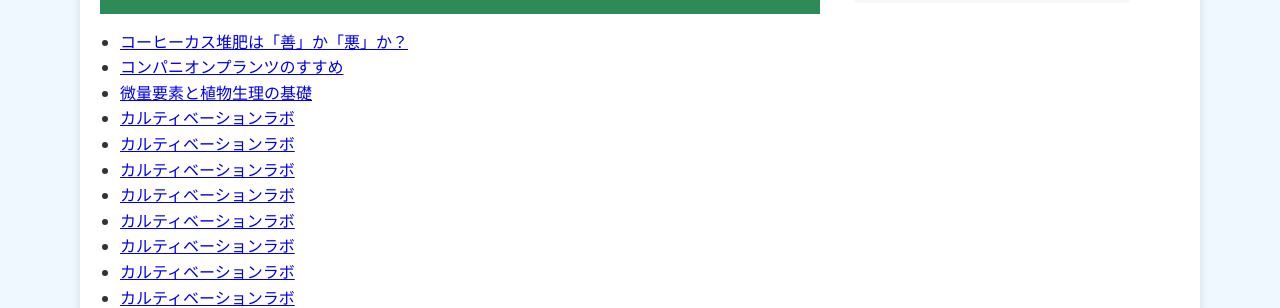
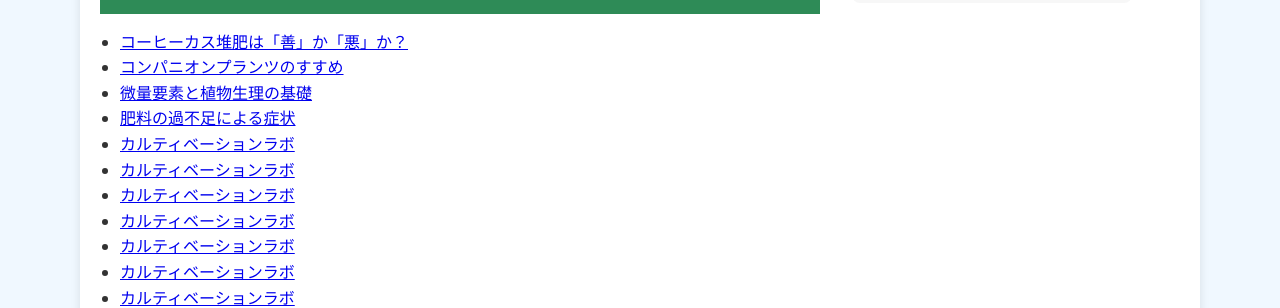
Before and after one commit to shiitake-garden/shiitake-garden.github.io, a Jekyll site: the page built from column/index.html, in a window 1280 px wide. Shown: the part 299-607 px from the top of the page. Built offline with Jekyll 4.4.1, drawn with Linux system fonts in a browser that asks for light colours.

Commit message:
Update column_hiryou_kankitu.html

```diff
--- a/column/column_hiryou_kankitu.html
+++ b/column/column_hiryou_kankitu.html
@@ -1,6 +1,6 @@
 ---
 layout: default_care
-title: カルティベーションラボ
+title: 肥料の過不足による症状
 ---
 
 
```
